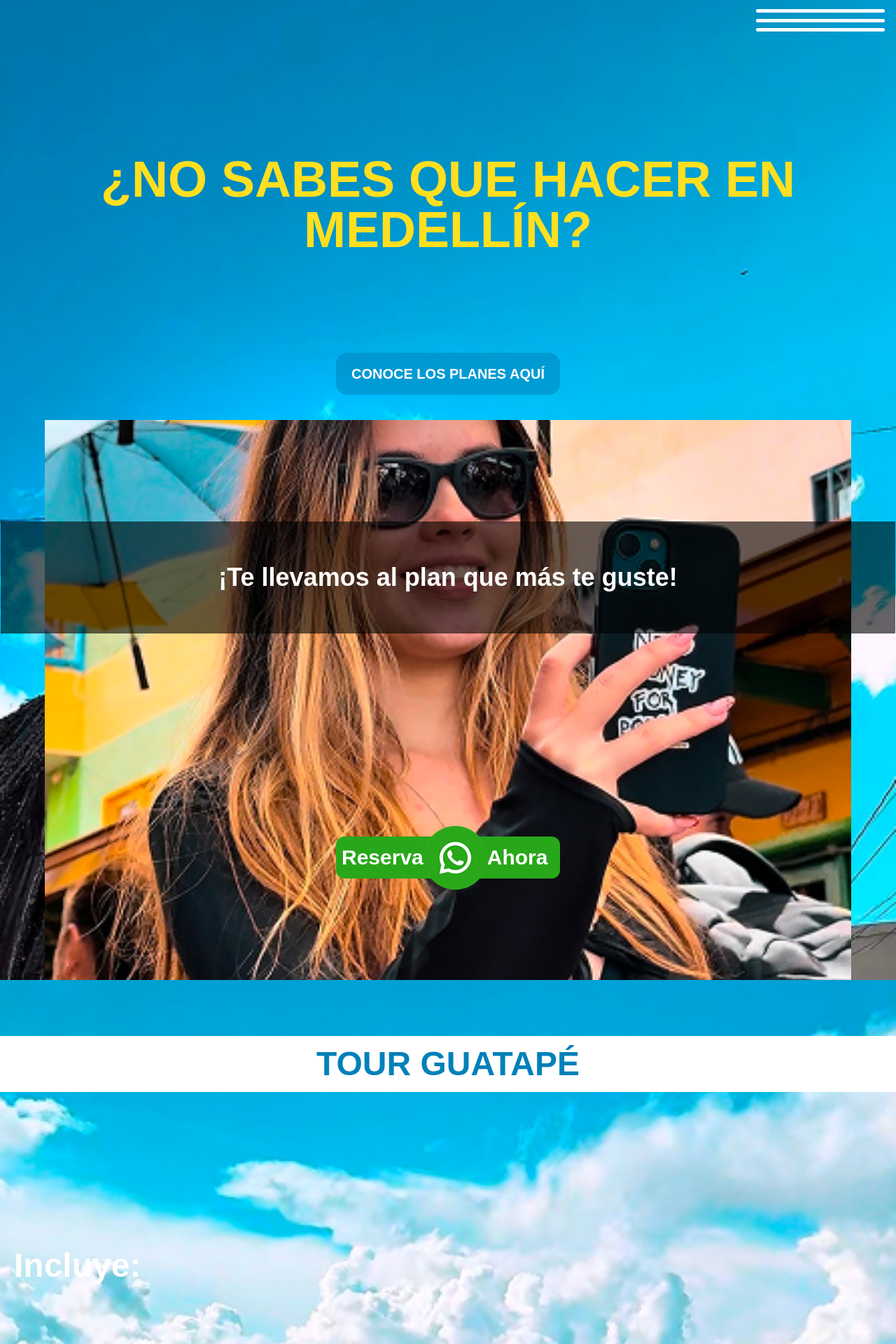
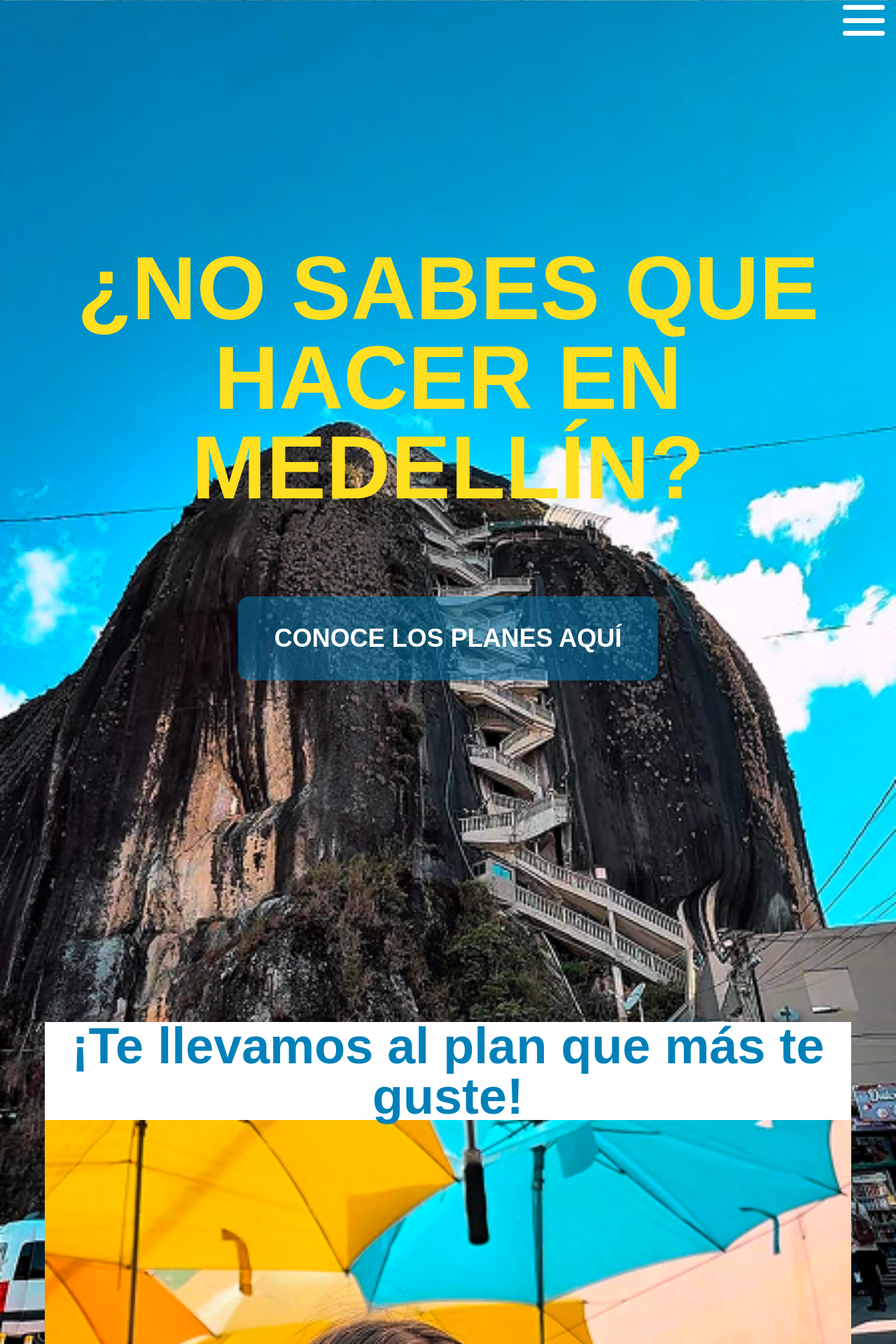
Before and after one commit to CarlosFranco97/planes-medellin, a React (Vite) app: page / in a window 1280 px wide. Shown: the top 1920 px of the page at 70% size. Built offline with nearby package versions, Linux system fonts and the light colour scheme.

Commit message:
Se generan cambios para que sea responsividad en los componentes

```diff
--- a/src/PlanesMedellin.jsx
+++ b/src/PlanesMedellin.jsx
@@ -9,7 +9,7 @@
 
 const PlanesMedellin = () => {
     return (
-        <div className="bg-[url(../src/assets/piedra-peñol.png)] bg-no-repeat bg-contain w-full h-full flex flex-col items-center">
+        <div className="bg-[url(../src/assets/piedra-peñol.png)]  bg-contain h-full flex flex-col items-center">
             <Header />
             <Home />
             <ReservaAhora />
--- a/src/components/ComunaTrece.jsx
+++ b/src/components/ComunaTrece.jsx
@@ -1,8 +1,8 @@
 const ComunaTrece = () => {
     return (
-        <div className="bg-[url(../src/assets/comuna-trece.png)]  h-[600px] w-full bg-no-repeat bg-cover flex flex-col justify-between">
-            <h2 className="flex justify-start items-center text-5xl mt-10 font-extrabold text-white px-4">COMUNA 13</h2>
-            <h3 className="text-5xl font-extrabold text-[#0080B9] px-5 py-2 bg-white"> Oferta</h3>
+        <div className="bg-[url(../src/assets/comuna-trece.png)]  h-[600px] lg:h-600 w-full bg-no-repeat bg-cover flex flex-col justify-between">
+            <h2 className="flex justify-start items-center text-5xl lg:text-8xl mt-10 font-extrabold text-white px-4">COMUNA 13</h2>
+            <h3 className="text-5xl lg:text-8xl font-extrabold text-[#0080B9] px-5 py-2 bg-white"> Oferta</h3>
         </div>
     )
 }
--- a/src/components/GraffitiTour.jsx
+++ b/src/components/GraffitiTour.jsx
@@ -1,10 +1,10 @@
 const GraffitiTour = () => {
     return (
-        <div className="bg-[url(../src/assets/graffiti-tour.png)] h-[600px] bg-no-repeat bg-cover flex flex-col justify-between w-full">
-            <h2 className="h-20 text-5xl text-white font-black px-4 mt-10">
+        <div className="bg-[url(../src/assets/graffiti-tour.png)] h-[600px] lg:h-600 bg-no-repeat bg-cover flex flex-col justify-between w-full">
+            <h2 className="h-20 text-5xl lg:text-8xl text-white font-black px-4 mt-10">
                 GRAFFITI TOUR
             </h2>
-            <h3 className="text-[#0080B9] font-black text-5xl bg-white w-full px-5 py-2">
+            <h3 className="text-[#0080B9] font-black text-5xl lg:text-8xl bg-white w-full px-5 py-2">
                 Oferta
             </h3>
         </div>
--- a/src/components/HaciendaNapoles.jsx
+++ b/src/components/HaciendaNapoles.jsx
@@ -1,12 +1,12 @@
 const HaciendaNapoles = () => {
     return (
-        <div className="flex flex-col justify-evenly w-full h-[800px]">
-            <div className="bg-[url(../src/assets/hacienda-napoles.png)] h-[400px] bg-no-repeat bg-cover py-6 relative">
-                <h2 className="flex justify-start items-center text-5xl font-extrabold text-white px-4">HACIENDA NAPOLÉS</h2>
+        <div className="flex flex-col justify-evenly w-full h-[800px] lg:h-600">
+            <div className="bg-[url(../src/assets/hacienda-napoles.png)] h-[400px] lg:h-600 bg-no-repeat bg-cover py-6 relative">
+                <h2 className="flex justify-start items-center text-5xl lg:text-8xl font-black text-white px-4">HACIENDA NAPOLÉS</h2>
             </div>
-            <div className="bg-[url(../src/assets/avion-napoles.png)] h-[400px] bg-no-repeat bg-cover">
+            <div className="bg-[url(../src/assets/avion-napoles.png)] h-[400px] lg:h-600 bg-no-repeat bg-cover">
             </div>
-              <h3 className="text-[#0080B9] font-black text-5xl bg-white w-full px-5 py-2">
+              <h3 className="text-[#0080B9] font-black text-5xl lg:text-8xl bg-white w-full px-5 py-2">
                 Oferta
               </h3>
         </div>
--- a/src/components/Header.jsx
+++ b/src/components/Header.jsx
@@ -2,7 +2,8 @@
 
 const Header = () => {
     return (
-        <header className='w-full h-auto py-1 px-2 flex justify-end sm:h-[280px] md:h-[200px]'>
+        <header className='w-full h-auto py-1 px-2 flex justify-end h-[40px]
+        md:h-[200px] lg:h-[60px]'>
             <MenuHamburguesa />
         </header>
     )
--- a/src/components/Home.jsx
+++ b/src/components/Home.jsx
@@ -1,8 +1,10 @@
 const Home = () => {
     return (
-        <section className="flex flex-col justify-start items-center h-[400px]">
-            <h1 className="text-yellow-300 font-extrabold text-5xl text-center sm:text-center sm:text-7xl w-full mt-5">¿NO SABES QUE HACER EN MEDELLÍN?</h1>
-            <button className="text-white bg-[#0080B9]/50 w-80 h-15 rounded-2xl text-xl font-bold cursor pointer mt-35">
+        <section className="flex flex-col justify-start items-center h-[400px] sm:h-auto lg:h-[1200px] lg:justify-center">
+            <h1 className="text-yellow-300 font-extrabold text-5xl text-center sm:text-8xl lg:text-9xl w-full mt-5 lg:mt-0">
+                ¿NO SABES QUE HACER EN MEDELLÍN?
+            </h1>
+            <button className="text-white bg-[#0080B9]/50 w-100 sm:w-120 lg:w-150 h-15 sm:h-20 lg:h-30 rounded-2xl text-2xl sm:text-3xl lg:text-4xl font-black cursor pointer mt-10 lg:mt-30">
             CONOCE LOS PLANES AQUÍ
         </button>
         </section>
--- a/src/components/MenuHamburguesa.jsx
+++ b/src/components/MenuHamburguesa.jsx
@@ -1,9 +1,9 @@
 const MenuHamburguesa = () => {
     return (
-        <div className=" top-7 right-0 flex flex-col justify-evenly items-end px-2 w-[15%] h-[50px] cursor-pointer sm:top-20 sm:w-[200px]">
-           <span className="w-[100%] h-[5px] bg-white border-gray-400 rounded"></span>
-            <span className="w-[100%] h-[5px] bg-white border-gray-400 rounded"></span>
-            <span className="w-[100%] h-[5px] bg-white border-gray-400 rounded"></span>
+        <div className=" flex flex-col justify-evenly items-end lg:gap-2 px-2 w-[20%] h-[50px] cursor-pointer">
+           <span className="w-[50px] lg:w-[60px] h-[5px] lg:h-[7px] bg-white border-gray-400 rounded"></span>
+            <span className="w-[50px] lg:w-[60px] h-[5px] lg:h-[7px] bg-white border-gray-400 rounded"></span>
+            <span className="w-[50px] lg:w-[60px] h-[5px] lg:h-[7px] bg-white border-gray-400 rounded"></span>
         </div>
     )
 }
--- a/src/components/ReservaAhora.jsx
+++ b/src/components/ReservaAhora.jsx
@@ -2,15 +2,15 @@
 
 const ReservaAhora = () => {
     return (
-        <section className="bg-[url(../src/assets/tour-guatape.png)] h-[800px] w-[90%] bg-no-repeat bg-cover bg-center flex flex-col justify-around items-center">
-            <p className="text-white text-4xl font-semibold bg-black/60 flex justify-center items-center w-[111%] h-30 p-20">¡Te llevamos al plan que más te guste!</p>
-            <div>
-                <button className="flex justify-around items-center bg-[#29A71A] text-white p-2 h-15 w-80 rounded-xl font-bold text-3xl ">
+        <section className="bg-[url(../src/assets/tour-guatape.png)] h-[800px] sm:h-[1000px] sm:mt-50 lg:h-[1900px] w-[90%] bg-no-repeat bg-cover bg-center flex flex-col justify-between items-center">
+            <p className="text-[#0080B9] text-3xl text-center sm:text-5xl lg:text-4xl lg:text-7xl font-black bg-white flex justify-center items-center w-[100%] p-2 h-25 sm:h-35 lg:h-35">
+                ¡Te llevamos al plan que más te guste!
+            </p>
+            <button className="flex justify-around items-center bg-[#29A71A] text-white p-2 h-15 lg:h-25 w-80 lg:w-180 rounded-xl lg:rounded-3xl font-bold text-3xl lg:text-7xl mb-10 lg:mb-25">
                     <span> Reserva </span>
-                    <img src={whatsapp} alt="logo-whatsapp" />
+                    <img src={whatsapp} alt="logo-whatsapp" className='lg:w-40 lg:h-40' />
                     <span className='mr-3'>Ahora</span>
-                </button>
-            </div>
+            </button>
         </section>
     )
 }
--- a/src/components/SantaFeAntioquia.jsx
+++ b/src/components/SantaFeAntioquia.jsx
@@ -1,10 +1,10 @@
 const SantaFeAntioquia = () => {
     return (
-        <div className="bg-[url(../src/assets/santafe-antioquia.png)] h-[600px] bg-no-repeat bg-cover flex flex-col justify-between">
-            <h2 className="flex justify-start items-center text-5xl mt-10 font-extrabold text-white px-4">
+        <div className="bg-[url(../src/assets/santafe-antioquia.png)] h-[600px] lg:h-600 w-full bg-no-repeat bg-cover flex flex-col justify-between">
+            <h2 className="flex justify-start items-center text-5xl lg:text-8xl mt-10 font-extrabold text-white px-4">
                 SANTA FE DE ANTIOQUIA
             </h2>
-            <h3 className="text-5xl font-extrabold text-[#0080B9] px-5 py-2 bg-white">Oferta</h3>
+            <h3 className="text-5xl lg:text-8xl font-extrabold text-[#0080B9] px-5 py-2 bg-white">Oferta</h3>
         </div>
     )
 }
--- a/src/components/TourGuatape.jsx
+++ b/src/components/TourGuatape.jsx
@@ -1,13 +1,13 @@
 const TourGuatape = () => {
     return (
-        <div className="bg-[url(../src/assets/guatape.png)] bg-no-repeat bg-cover h-180 pt-20 w-full flex flex-col justify-between">
-            <h2 className="bg-white h-20 text-5xl flex justify-center items-center text-[#0080B9] font-black">
+        <div className="bg-[url(../src/assets/guatape.png)] bg-no-repeat bg-cover h-180 lg:h-600 pt-20 w-full flex flex-col justify-between">
+            <h2 className="bg-white h-30 lg:h-[200px] text-5xl lg:text-8xl flex justify-center items-center text-[#0080B9] font-black">
                 TOUR GUATAPÉ
             </h2>
-            <h3 className="ml-5 text-white font-bold text-5xl">
+            <h3 className="ml-5 text-white font-black text-5xl lg:text-7xl">
                 Incluye:
             </h3>
-            <h3 className="text-[#0080B9] font-black text-5xl bg-white w-full px-5 py-2"> Oferta</h3>
+            <h3 className="text-[#0080B9] font-black text-5xl lg:text-8xl bg-white w-full px-5 py-2"> Oferta</h3>
         </div>
 
     )
```
